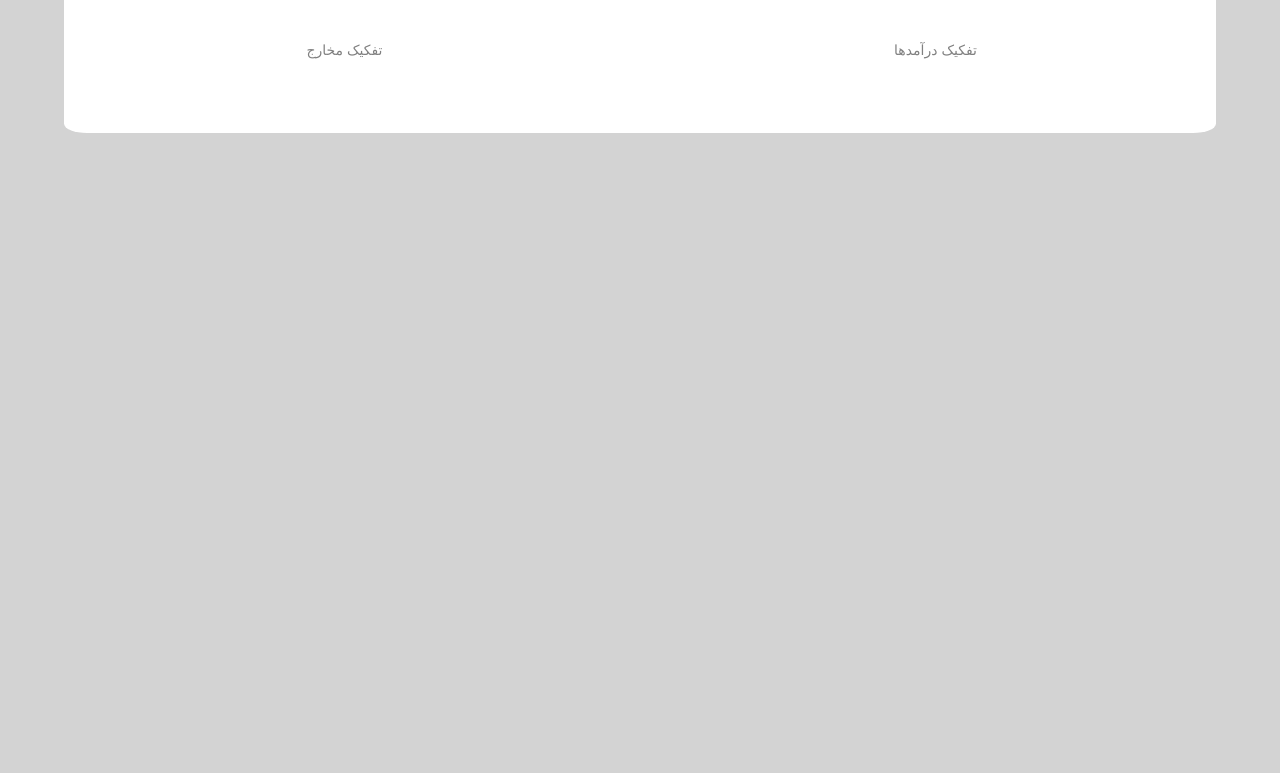
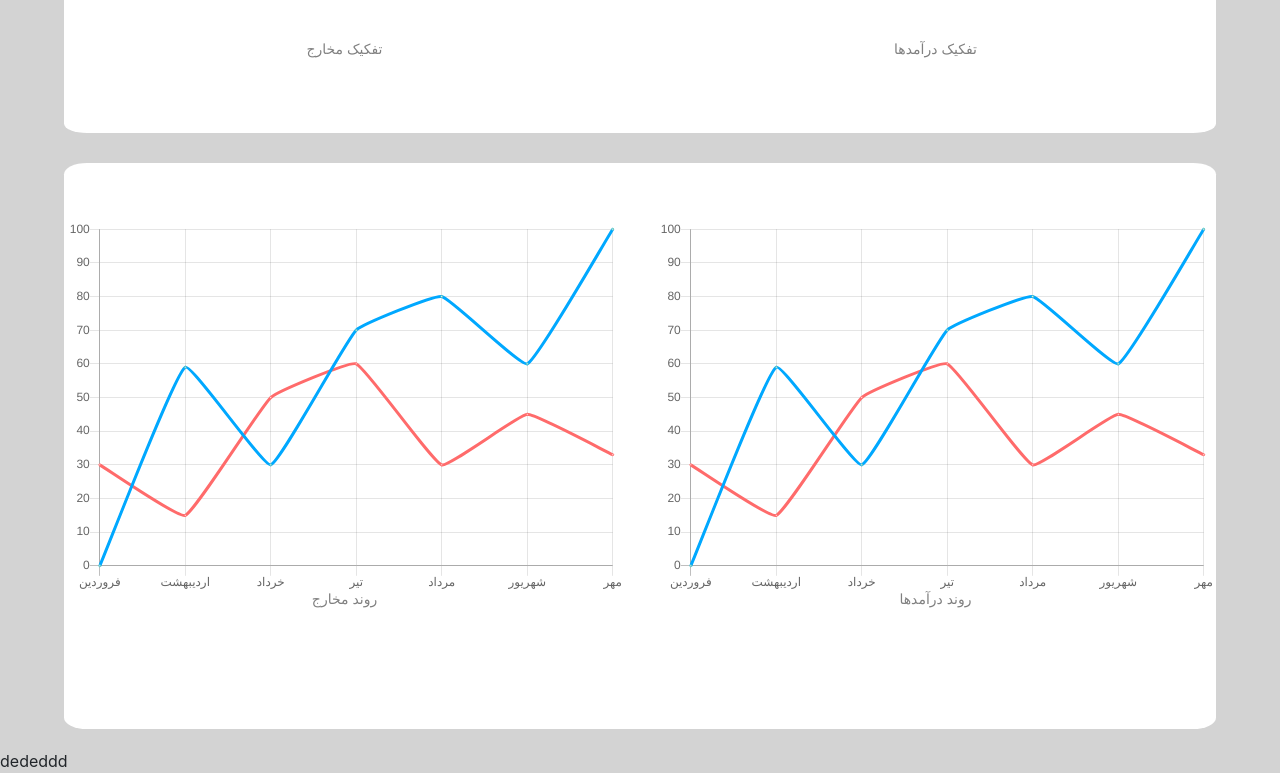
Before and after one commit to Mahsa-nvr/mobile-webapp, a React (Create React App) app: page / in a window 1280 px wide. Shown: the part 657-1430 px from the top of the page. Before the commit the page ends 800 px from the top, so only its background shows below. Built offline with nearby package versions, Linux system fonts and the light colour scheme.

Commit message:
linechart

```diff
--- a/src/components/Charts/Linechart.js
+++ b/src/components/Charts/Linechart.js
@@ -2,14 +2,14 @@ import React, { Component } from 'react';
 import { Line } from 'react-chartjs-2';
 
 const data = {
-	labels: ['January', 'February', 'March', 'April', 'May', 'June', 'July'],
+	labels: ['فروردین', 'اردیبهشت', 'خرداد', 'تیر', 'مرداد', 'شهریور', 'مهر'],
 	datasets: [
 		{
 			label: 'My First dataset',
 			fill: false,
 			lineTension: 0.1,
 			backgroundColor: 'rgba(75,192,192,0.4)',
-			borderColor: 'rgba(75,192,192,1)',
+			borderColor: '#00a8ff',
 			borderCapStyle: 'butt',
 			borderDash: [],
 			borderDashOffset: 0.0,
@@ -23,7 +23,28 @@ const data = {
 			pointHoverBorderWidth: 2,
 			pointRadius: 1,
 			pointHitRadius: 10,
-			data: [65, 59, 80, 81, 56, 55, 40]
+			data:[0, 59, 30, 70, 80, 60, 100],
+		},
+		{
+			label: 'My second dataset',
+			fill: false,
+			lineTension: 0.1,
+			backgroundColor: 'rgba(75,192,192,0.4)',
+			borderColor: '#ff6b6b',
+			borderCapStyle: 'butt',
+			borderDash: [],
+			borderDashOffset: 0.0,
+			borderJoinStyle: 'miter',
+			pointBorderColor: '#ff6b6b',
+			pointBackgroundColor: '#fff',
+			pointBorderWidth: 1,
+			pointHoverRadius: 5,
+			pointHoverBackgroundColor: 'rgba(75,192,192,1)',
+			pointHoverBorderColor: 'rgba(220,220,220,1)',
+			pointHoverBorderWidth: 2,
+			pointRadius: 1,
+			pointHitRadius: 10,
+			data:[30, 15, 50, 60, 30, 45, 33],
 		}
 	]
 };
@@ -32,8 +53,7 @@ class Linechart extends Component {
 	render() {
 		return (
 			<div className="flex flex-col items-center w-full max-w-md">
-				<h2>Line Example</h2>
-				<Line data={data} />
+				<Line id="linechart1" height={"200%"}  data={data}  />
 			</div>
 		);
 	}
--- /dev/null
+++ b/src/components/Cruds/HomeCrud/HomeCrud.js
@@ -0,0 +1,11 @@
+import React from 'react';
+
+class HomeCrud extends React.Component {
+    render() {
+        return (
+            <div>dededdd</div>
+        )
+    }
+}
+
+export default HomeCrud;
--- a/src/components/DefaultLineChart/DefaultLineChart.css
+++ b/src/components/DefaultLineChart/DefaultLineChart.css
@@ -0,0 +1,26 @@
+.default_line_chart {
+    margin: 20px auto;
+    width: 90%;
+    border-radius: 2%;
+    background-color: white;
+    height: auto;
+}
+
+.col_chart_line {
+    margin-top: 5%;
+    /* padding: 20px; */
+    /* text-align: center;  */
+
+}
+
+.content_text {
+    text-align: center;
+    font-size: 14px;
+    color: gray;
+    /* bottom: 0; */
+    /* margin-top: 20%; */
+}
+
+/* .chartjs-size-monitor {
+    background-color:blue
+} */
--- a/src/components/DefaultLineChart/DefaultLineChart.js
+++ b/src/components/DefaultLineChart/DefaultLineChart.js
@@ -1,9 +1,39 @@
 import React from 'react';
+import './DefaultLineChart.css';
+
+//components
+import Linechart from '../Charts/Linechart';
+
 
 class DefaultLineChart extends React.Component {
+
     render() {
+        const styles = {
+            width: "100%",
+            padding: "0",
+            align: "center",
+            height: "50%",
+         }
         return(
-            <div>rfrfrfr</div>
+            <div className="default_line_chart">
+                  <div className="row">
+
+                     <div className="col-6 col_chart_line">
+                            <div style={styles}>
+                             <Linechart  options={{ maintainAspectRatio: false }}/>
+                             </div>
+                             <div className="content_text">روند درآمدها</div>
+                     </div>
+
+                     <div className="col-6 col_chart_line">
+                           <div style={styles}>
+                             <Linechart  options={{ maintainAspectRatio: false }} />
+                             </div>
+                             <div className="content_text"> روند مخارج</div>
+                     </div>
+
+                 </div>
+            </div>
         )
     }
 }
--- a/src/veiw/Default/Defaultpage.js
+++ b/src/veiw/Default/Defaultpage.js
@@ -4,7 +4,8 @@ import './Default.css'
 import Header from './../../components/Header/Header';
 import Maincards from './../../components/Maincards/Maincards';
 import Defaultchart from '../../components/Defaultchart/Defaultchart';
-
+import DefaultLineChart from './../../components/DefaultLineChart/DefaultLineChart';
+import HomeCrud from './../../components/Cruds/HomeCrud/HomeCrud';
 
 class Deafultpage extends React.Component {
     render() {
@@ -13,6 +14,8 @@ class Deafultpage extends React.Component {
                 <Header />
                 <Maincards />
                 <Defaultchart />
+                <DefaultLineChart/>
+                <HomeCrud />
             </div>
         )
     }
```
Also changed, not shown: src/components/Cruds/HomeCrud/HomeCrud.css (added).
